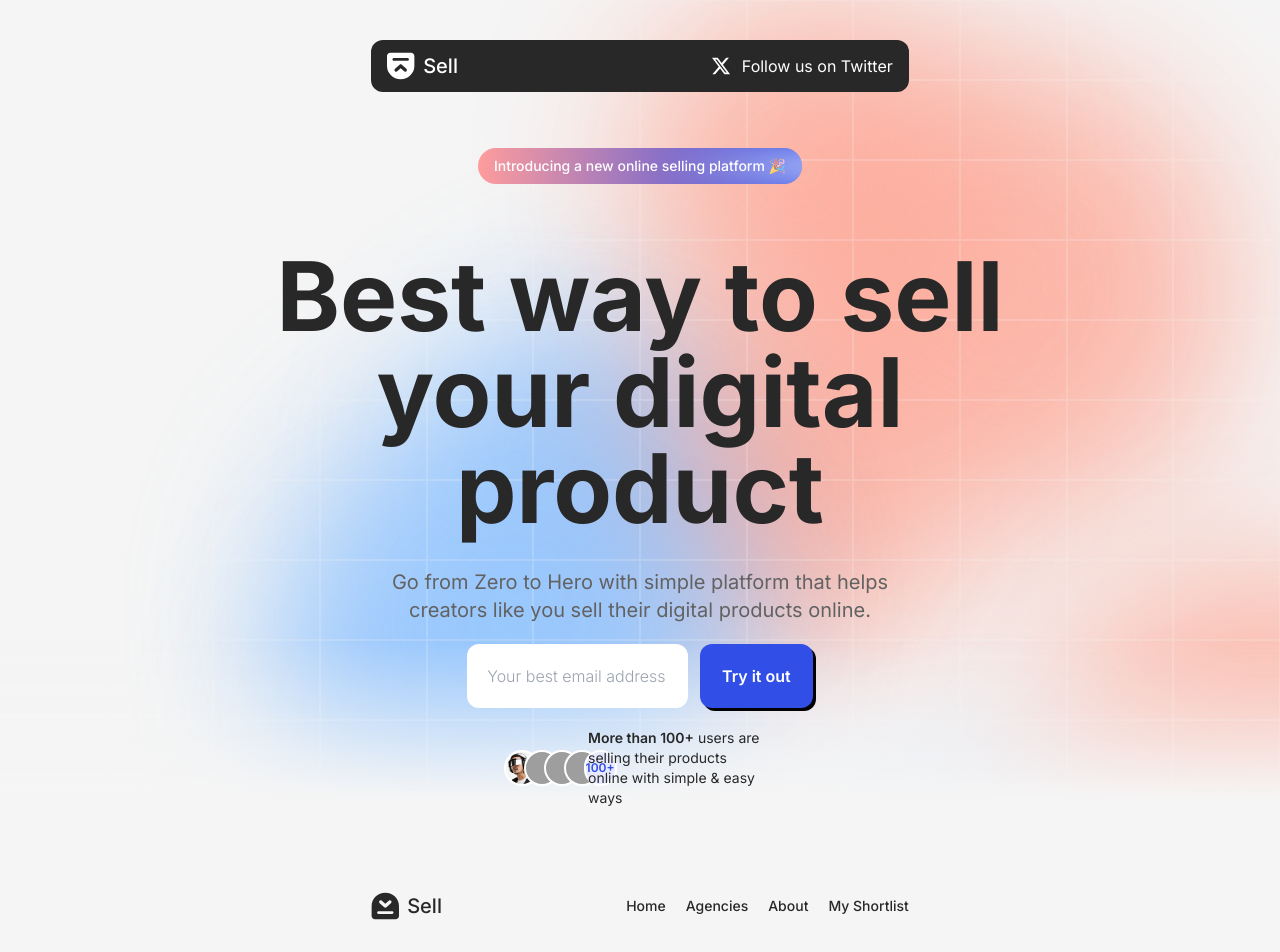
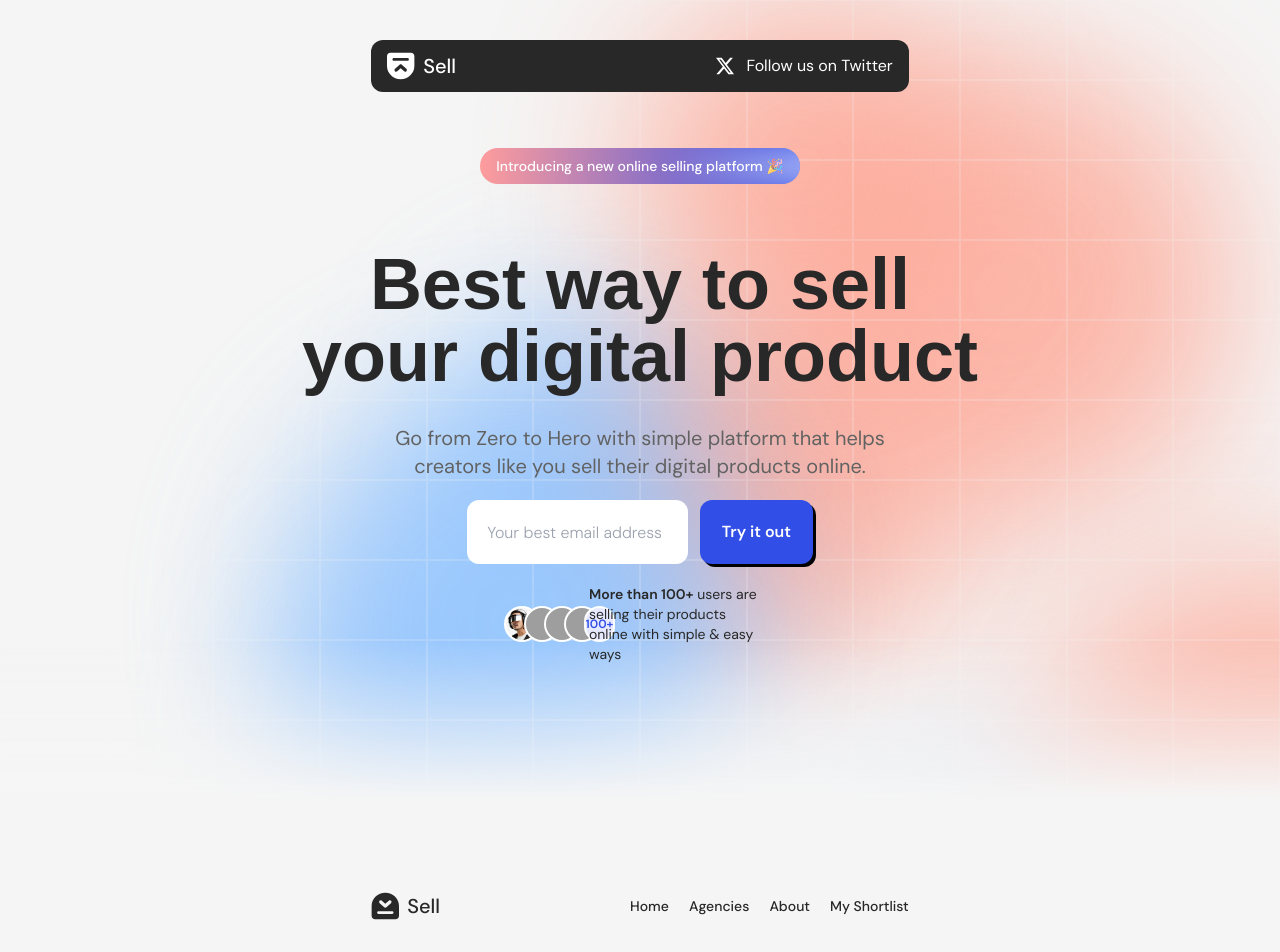
Before and after one commit to LOISGALLAUD/sell-hackathon, a Next.js app: page / in a window 1280 px wide. Shown: the top 952 px of the page. Built offline with nearby package versions, Linux system fonts and the light colour scheme; grey boxes are pictures that could not be loaded; a web font is replaced by a local one.

Commit message:
fixed: font

```diff
--- a/app/components/Footer.tsx
+++ b/app/components/Footer.tsx
@@ -4,7 +4,7 @@ import Link from "next/link";
 
 const Footer = () => {
   return (
-    <nav className="w-[70%] mb-10 flex flex-row justify-between items-center">
+    <nav className="w-[70%] mb-10 flex flex-row justify-between items-center font-dm">
       <div className="flex flex-row justify-center items-center gap-2">
         <Image
           src="/icons/logo-dark.svg"
--- a/app/components/Hero.tsx
+++ b/app/components/Hero.tsx
@@ -23,7 +23,7 @@ const Hero = () => {
         Introducing a new online selling platform 🎉
       </p>
 
-      <h1 className="text-8xl font-bold mt-16 mb-8">
+      <h1 className="text-7xl font-bold mt-16 mb-8 font-dela">
         Best way to sell <br /> your digital product
       </h1>
 
--- a/app/components/Navbar.tsx
+++ b/app/components/Navbar.tsx
@@ -5,7 +5,7 @@ const Navbar = () => {
   return (
     <nav
       className="bg-sell-dark rounded-xl px-4 py-3 w-[70%] mt-10
-    flex flex-row justify-between items-center text-white"
+    flex flex-row justify-between items-center text-white font-dm"
     >
       <div className="flex flex-row justify-center items-center gap-2">
         <Image
--- a/app/layout.tsx
+++ b/app/layout.tsx
@@ -21,7 +21,7 @@ export default function RootLayout({
       <body
         className={cn(
           inter.className,
-          "font-dela text-sell-dark bg-sell-background \
+          "text-sell-dark bg-sell-background \
           flex flex-col justify-center items-center px-64"
         )}
       >
--- a/app/page.tsx
+++ b/app/page.tsx
@@ -2,7 +2,7 @@ import Hero from "./components/Hero";
 
 export default function Home() {
   return (
-    <main className="flex min-h-screen flex-col items-center justify-between w-full">
+    <main className="flex min-h-screen flex-col items-center justify-between w-full font-dm">
       <Hero />
       {/* Dashboard Showoff */}
       {/* Features */}
```
